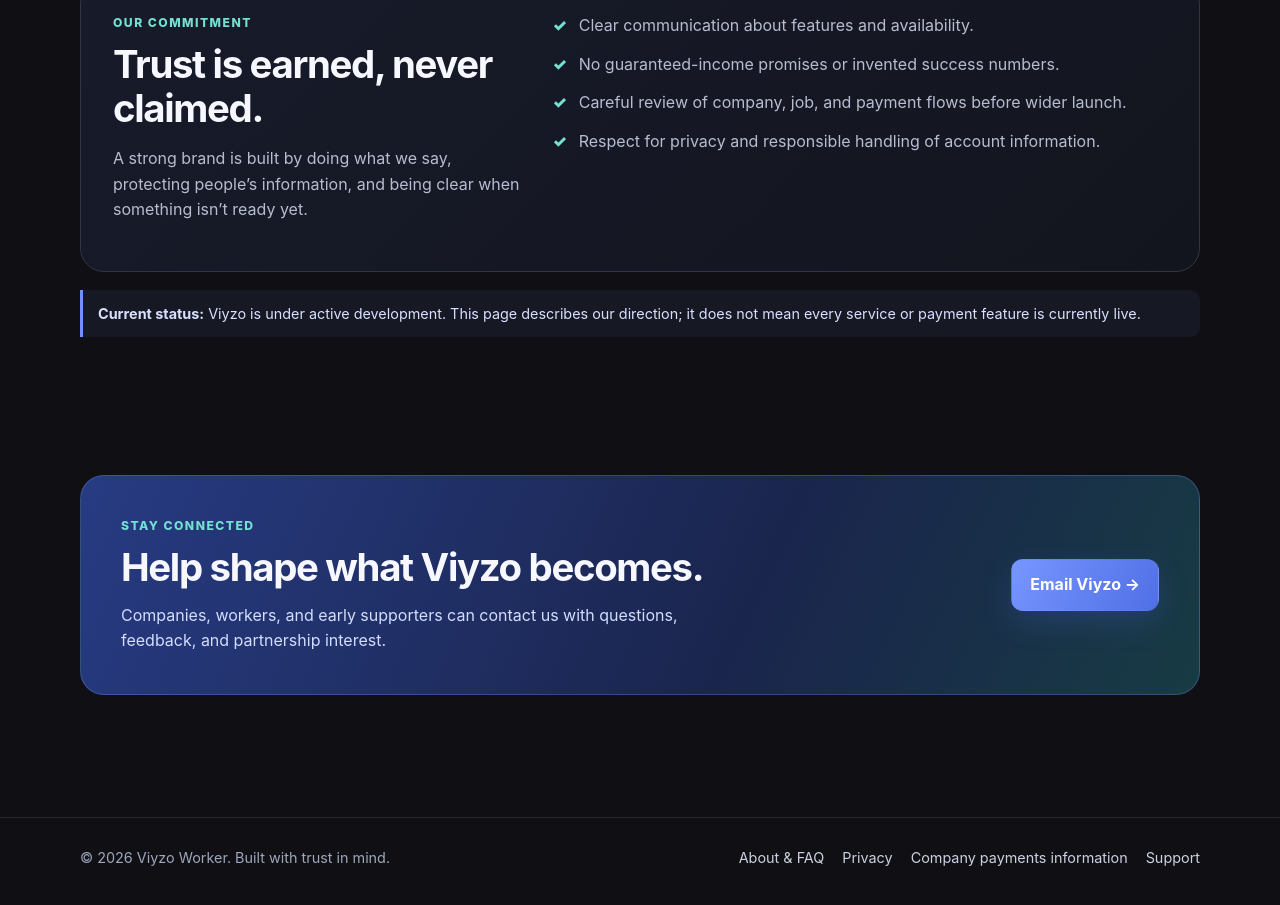
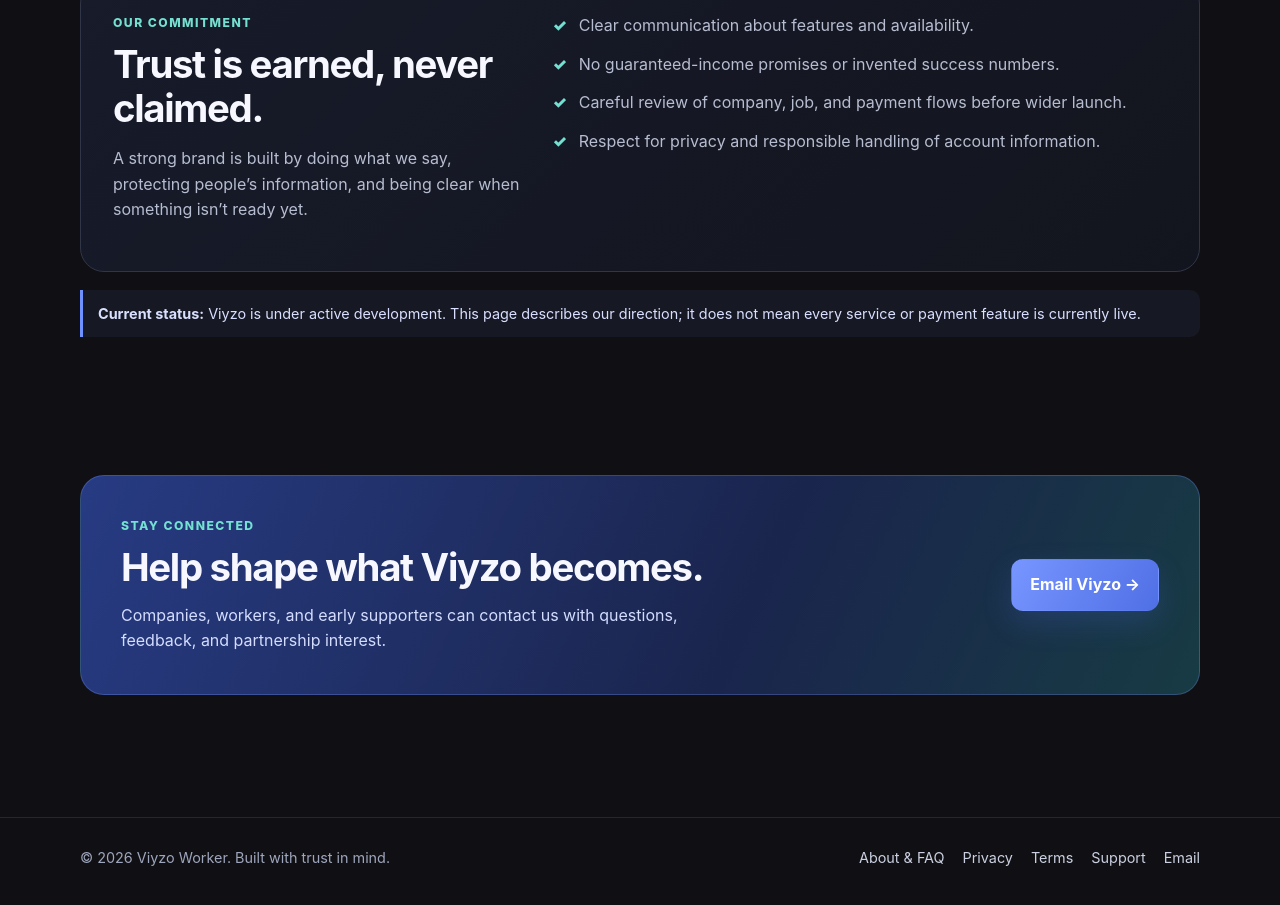
Before and after one commit to ashikurrahmanbarbhuiya775-creator/Viyzo-Work-, a plain HTML site: page index.html in a window 1280 px wide. Shown: the part 1549-2454 px from the top of the page. Drawn offline with Linux system fonts and the light colour scheme.

Commit message:
Link public terms and support pages from Viyzo homepage

```diff
--- a/index.html
+++ b/index.html
@@ -69,6 +69,6 @@
     <div class="cta"><div><div class="kicker">Stay connected</div><h2>Help shape what Viyzo becomes.</h2><p>Companies, workers, and early supporters can contact us with questions, feedback, and partnership interest.</p></div><a class="btn primary" href="mailto:ashikurrahmanbarbhuiya775@gmail.com?subject=Hello%20Viyzo">Email Viyzo <span aria-hidden="true">&nbsp;→</span></a></div>
   </section>
 </main>
-<footer class="footer"><div class="wrap footrow"><div>© <span id="year">2026</span> Viyzo Worker. Built with trust in mind.</div><div class="footlinks"><a href="faq.html">About &amp; FAQ</a><a href="privacy.html">Privacy</a><a href="company-payments.html">Company payments information</a><a href="mailto:ashikurrahmanbarbhuiya775@gmail.com">Support</a></div></div></footer>
+<footer class="footer"><div class="wrap footrow"><div>© <span id="year">2026</span> Viyzo Worker. Built with trust in mind.</div><div class="footlinks"><a href="faq.html">About &amp; FAQ</a><a href="privacy.html">Privacy</a><a href="terms.html">Terms</a><a href="support.html">Support</a><a href="mailto:ashikurrahmanbarbhuiya775@gmail.com">Email</a></div></div></footer>
 </body>
 </html>
```
